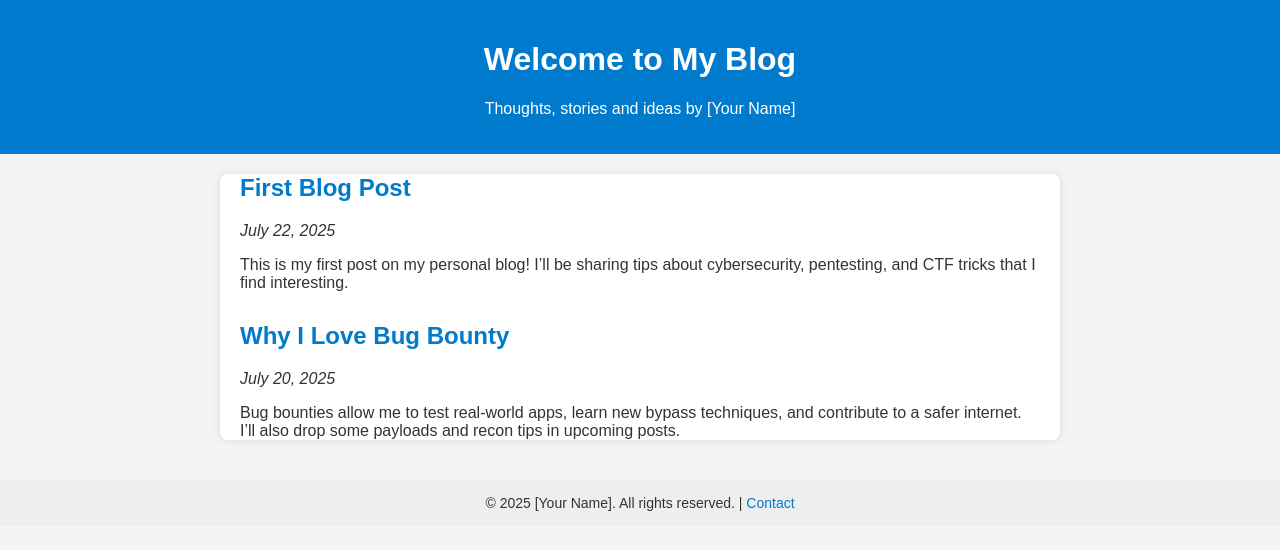
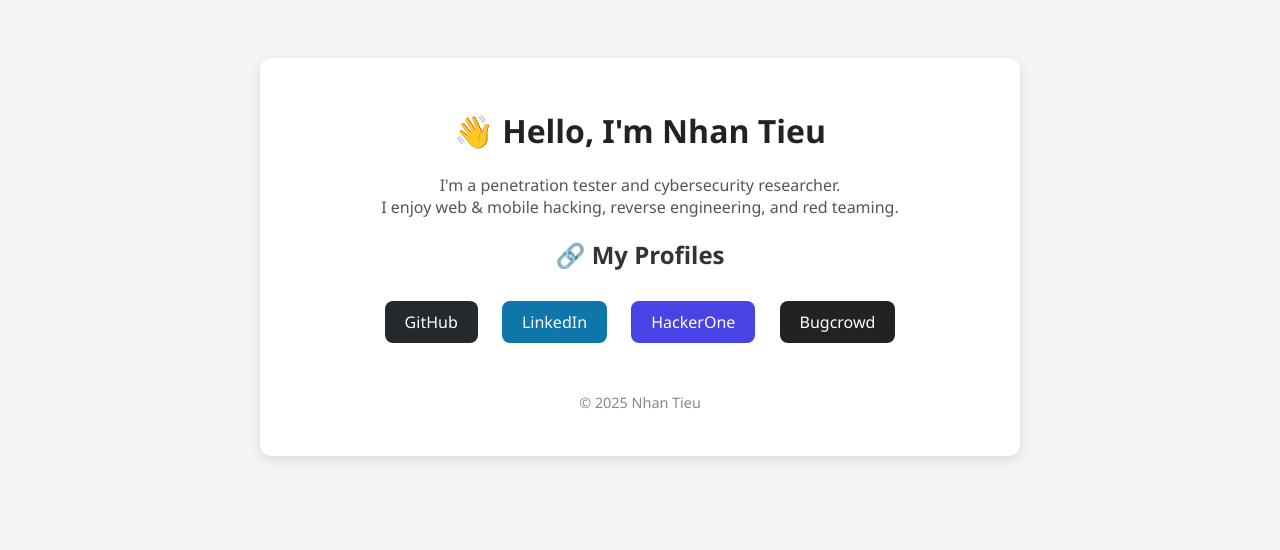
Before and after one commit to tptnhanan2001/tptnhanan2001.github.io, a plain HTML site: page index.html in a window 1280 px wide. Drawn offline with Linux system fonts and the light colour scheme.

Commit message:
Update index.html

```diff
--- a/index.html
+++ b/index.html
@@ -2,84 +2,71 @@
 <html lang="en">
 <head>
   <meta charset="UTF-8" />
-  <meta name="viewport" content="width=device-width, initial-scale=1.0"/>
+  <meta name="viewport" content="width=device-width, initial-scale=1.0" />
   <title>My Personal Blog</title>
   <style>
     body {
-      font-family: Arial, sans-serif;
+      font-family: 'Segoe UI', Tahoma, Geneva, Verdana, sans-serif;
       background-color: #f4f4f4;
       color: #333;
-      margin: 0;
-      padding: 0;
+      text-align: center;
+      padding: 50px;
     }
-
-    header {
-      background-color: #007acc;
+    .container {
+      max-width: 700px;
+      margin: auto;
+      background-color: white;
+      padding: 30px;
+      border-radius: 12px;
+      box-shadow: 0 4px 12px rgba(0, 0, 0, 0.1);
+    }
+    h1 {
+      color: #222;
+    }
+    p.description {
+      color: #555;
+    }
+    .social-links a {
+      display: inline-block;
+      margin: 10px;
+      padding: 10px 20px;
+      text-decoration: none;
+      border-radius: 8px;
+      background-color: #0077b5;
       color: white;
-      padding: 20px 0;
-      text-align: center;
+      transition: background 0.3s ease;
     }
-
-    .container {
-      max-width: 800px;
-      margin: 20px auto;
-      padding: 0 20px;
-      background: #fff;
-      border-radius: 8px;
-      box-shadow: 0 0 10px rgba(0,0,0,0.1);
+    .social-links a.github {
+      background-color: #24292e;
     }
-
-    article {
-      margin-bottom: 30px;
+    .social-links a.hackerone {
+      background-color: #4942e4;
     }
-
-    article h2 {
-      margin-top: 0;
-      color: #007acc;
+    .social-links a.linkedin {
+      background-color: #0e76a8;
     }
-
-    footer {
-      background-color: #eee;
-      text-align: center;
-      padding: 15px;
-      font-size: 14px;
-      margin-top: 40px;
-    }
-
-    a {
-      color: #007acc;
-      text-decoration: none;
-    }
-
-    a:hover {
-      text-decoration: underline;
+    .social-links a:hover {
+      opacity: 0.9;
     }
   </style>
 </head>
 <body>
+  <div class="container">
+    <h1>👋 Hello, I'm Nhan Tieu</h1>
+    <p class="description">
+      I'm a penetration tester and cybersecurity researcher.<br />
+      I enjoy web & mobile hacking, reverse engineering, and red teaming.
+    </p>
 
-<header>
-  <h1>Welcome to My Blog</h1>
-  <p>Thoughts, stories and ideas by [Your Name]</p>
-</header>
+    <h2>🔗 My Profiles</h2>
+    <div class="social-links">
+      <a href="https://github.com/yourusername" class="github" target="_blank">GitHub</a>
+      <a href="https://www.linkedin.com/in/yourlinkedin/" class="linkedin" target="_blank">LinkedIn</a>
+      <a href="https://hackerone.com/yourhandle" class="hackerone" target="_blank">HackerOne</a>
+      <a href="https://bugcrowd.com/yourhandle" style="background-color: #222;" target="_blank">Bugcrowd</a>
+    </div>
 
-<div class="container">
-  <article>
-    <h2>First Blog Post</h2>
-    <p><em>July 22, 2025</em></p>
-    <p>This is my first post on my personal blog! I’ll be sharing tips about cybersecurity, pentesting, and CTF tricks that I find interesting.</p>
-  </article>
-
-  <article>
-    <h2>Why I Love Bug Bounty</h2>
-    <p><em>July 20, 2025</em></p>
-    <p>Bug bounties allow me to test real-world apps, learn new bypass techniques, and contribute to a safer internet. I’ll also drop some payloads and recon tips in upcoming posts.</p>
-  </article>
-</div>
-
-<footer>
-  &copy; 2025 [Your Name]. All rights reserved. | <a href="mailto:you@example.com">Contact</a>
-</footer>
-
+    <p style="margin-top: 40px; font-size: 0.9em; color: #888;">© 2025 Nhan Tieu</p>
+  </div>
 </body>
 </html>
```
